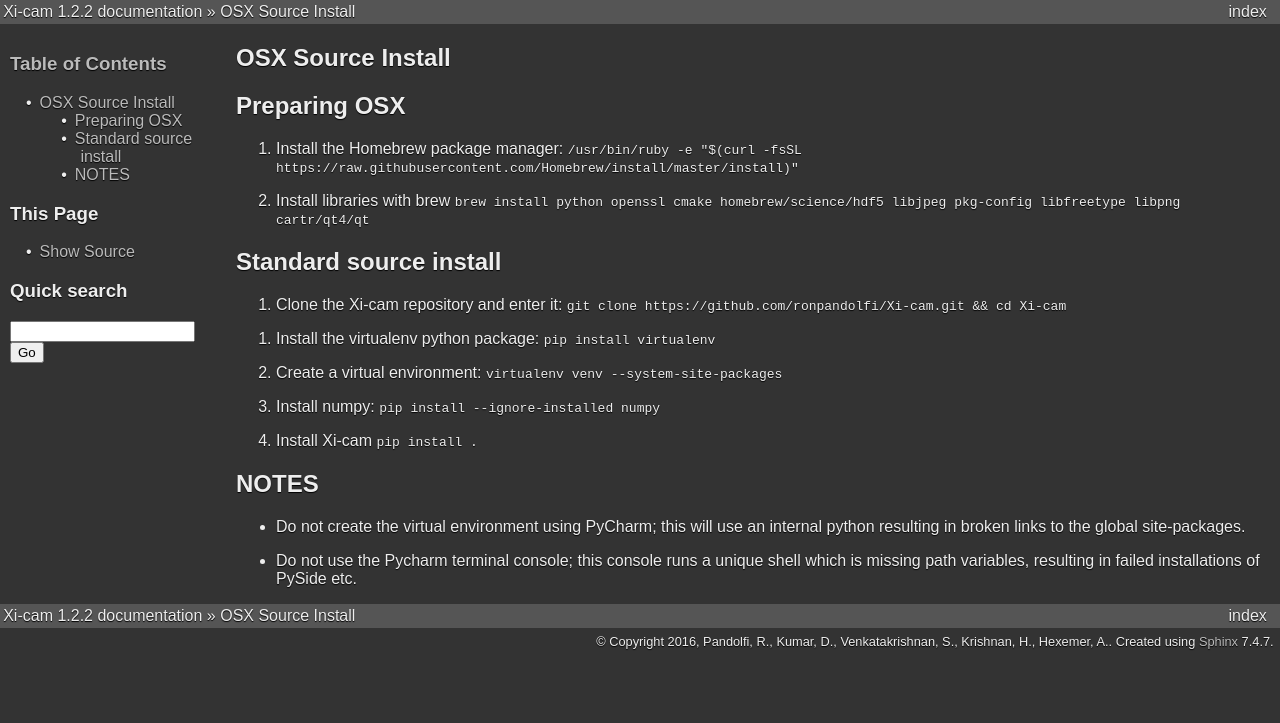
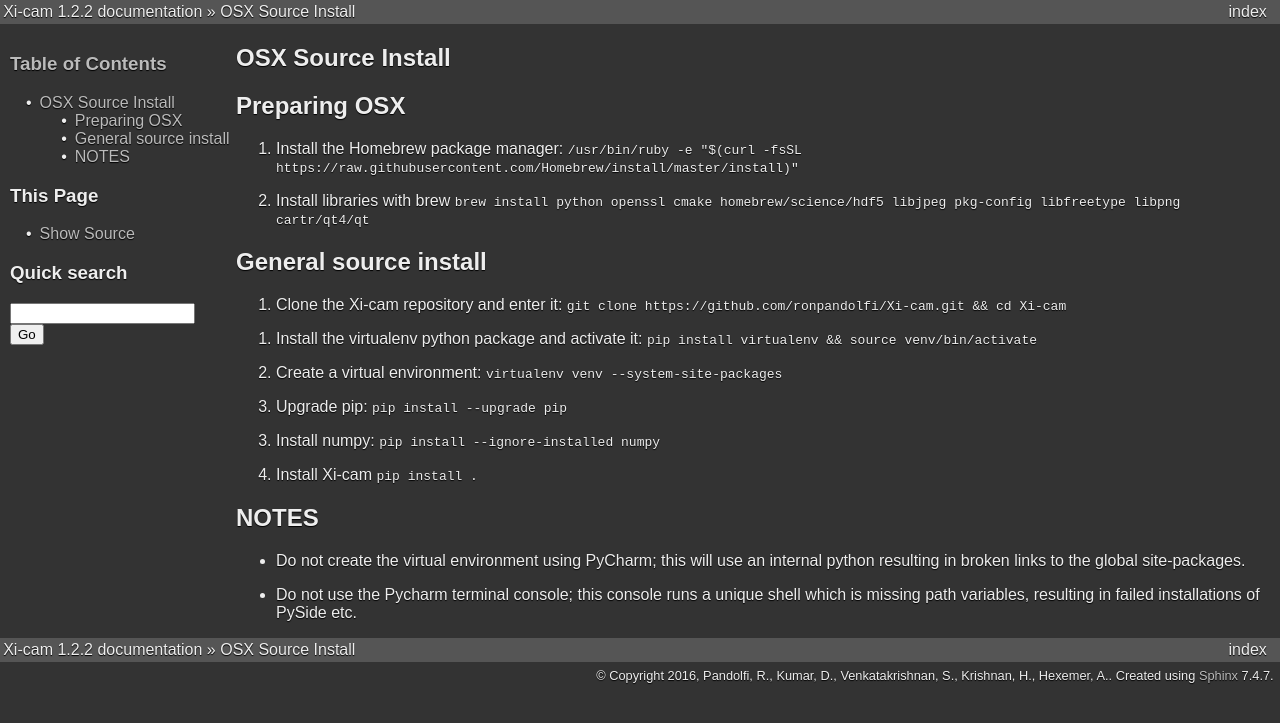
Before and after one commit to ronpandolfi/Xi-cam, a Sphinx documentation site: the page built from doc/source/macSourceInstall.rst, in a window 1280 px wide. Shown: the top 723 px of the page. Built offline with Sphinx 7.4.7, drawn with Linux system fonts in a browser that asks for light colours.

Commit message:
Add osx source install notes

```diff
--- a/doc/source/macSourceInstall.rst
+++ b/doc/source/macSourceInstall.rst
@@ -13,15 +13,17 @@
     ``brew install python openssl cmake homebrew/science/hdf5 libjpeg pkg-config libfreetype libpng cartr/qt4/qt``
 
 
-Standard source install
+General source install
 -----------------------
 
 1.  Clone the Xi-cam repository and enter it:
     ``git clone https://github.com/ronpandolfi/Xi-cam.git && cd Xi-cam``
-1.  Install the virtualenv python package:
-    ``pip install virtualenv``
+1.  Install the virtualenv python package and activate it:
+    ``pip install virtualenv && source venv/bin/activate``
 2.  Create a virtual environment:
     ``virtualenv venv --system-site-packages``
+3.  Upgrade pip:
+    ``pip install --upgrade pip``
 3.  Install numpy:
     ``pip install --ignore-installed numpy``
 4.  Install Xi-cam
```
